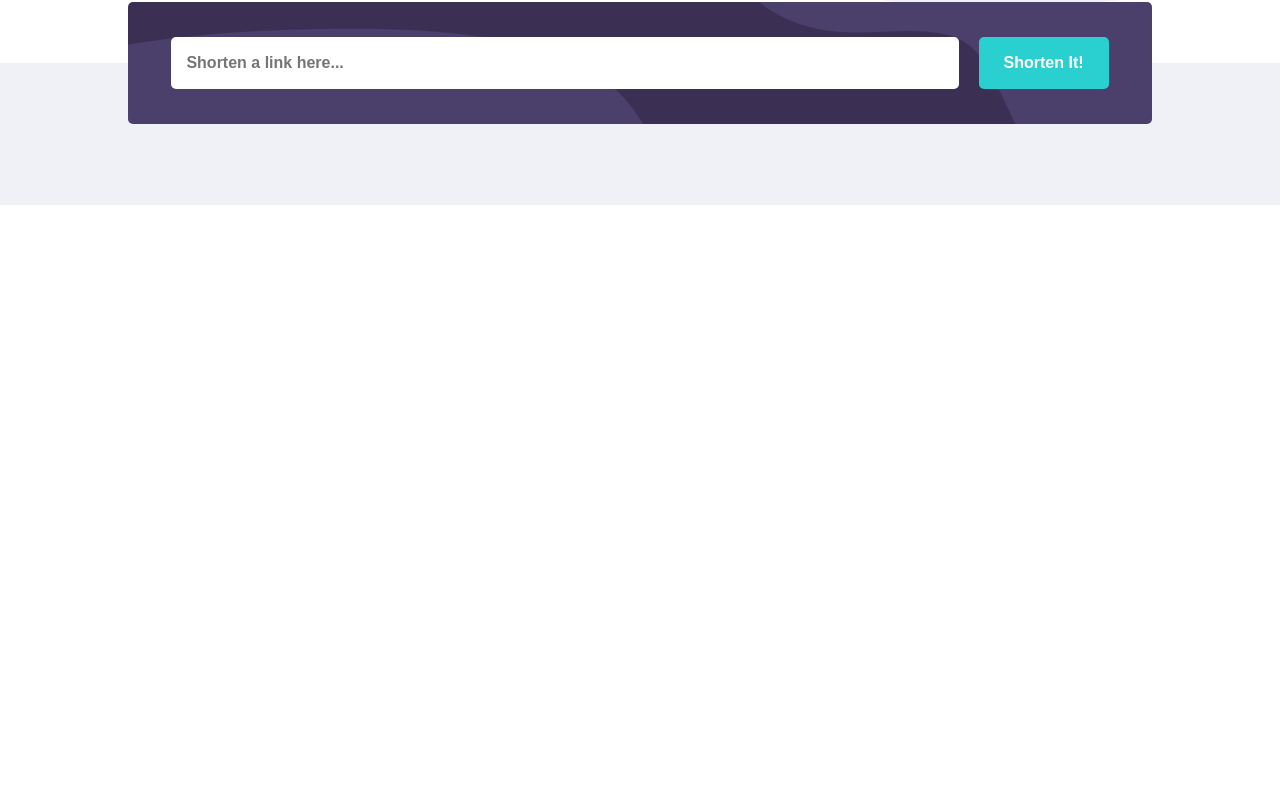
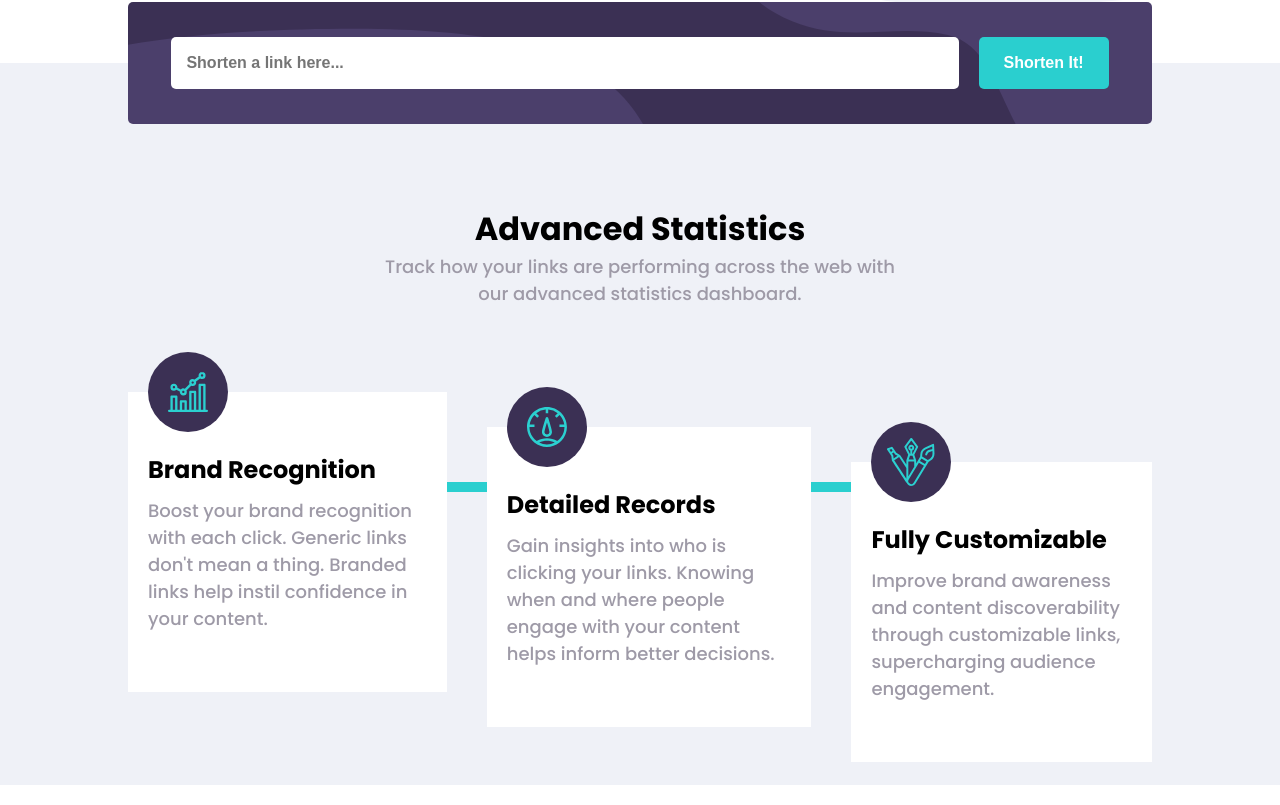
Before and after one commit to salvarecuero/url-shortening-challenge, a React (Create React App) app: page / in a window 1280 px wide. Shown: the part 584-1389 px from the top of the page. Before the commit the page ends 809 px from the top, so only its background shows below. Built offline with nearby package versions, Linux system fonts and the light colour scheme.

Commit message:
Statistics component added.

```diff
--- a/src/App.js
+++ b/src/App.js
@@ -2,6 +2,7 @@ import React from "react";
 import Header from "./components/Header/Header.component";
 import NavBar from "./components/NavBar/NavBar.component";
 import Shortener from "./components/Shortener/Shortener.component";
+import Statistics from "./components/Statistics/Statistics.component";
 
 function App() {
   return (
@@ -9,6 +10,7 @@ function App() {
       <NavBar />
       <Header />
       <Shortener />
+      <Statistics />
     </>
   );
 }
--- /dev/null
+++ b/src/components/Statistics/Statistics.component.js
@@ -0,0 +1,38 @@
+import React from "react";
+import StatisticsCard from "../StatisticsCard/StatisticsCard.component";
+import "./Statistics.styles.scss";
+
+// Statistics cards logo's
+import { ReactComponent as CardLogo1 } from "../../assets/images/icon-brand-recognition.svg";
+import { ReactComponent as CardLogo2 } from "../../assets/images/icon-detailed-records.svg";
+import { ReactComponent as CardLogo3 } from "../../assets/images/icon-fully-customizable.svg";
+
+function Statistics() {
+  return (
+    <div id="statistics-container">
+      <div id="statistics-info-container">
+        <span id="statistics-title">Advanced Statistics</span>
+        <span id="statistics-description">
+          Track how your links are performing across the web with our advanced
+          statistics dashboard.
+        </span>
+      </div>
+      <div id="statistics-cards-container">
+        <StatisticsCard Logo={CardLogo1} title="Brand Recognition">
+          Boost your brand recognition with each click. Generic links don't mean
+          a thing. Branded links help instil confidence in your content.
+        </StatisticsCard>
+        <StatisticsCard Logo={CardLogo2} title="Detailed Records">
+          Gain insights into who is clicking your links. Knowing when and where
+          people engage with your content helps inform better decisions.
+        </StatisticsCard>
+        <StatisticsCard Logo={CardLogo3} title="Fully Customizable">
+          Improve brand awareness and content discoverability through
+          customizable links, supercharging audience engagement.
+        </StatisticsCard>
+      </div>
+    </div>
+  );
+}
+
+export default Statistics;
--- /dev/null
+++ b/src/components/Statistics/Statistics.styles.scss
@@ -0,0 +1,78 @@
+@use "../../styles/colors";
+@use "../../styles/sizes";
+
+#statistics-container {
+  display: flex;
+  flex-direction: column;
+  justify-content: center;
+  align-items: center;
+  padding: 0 10% 10% 10%;
+  background-color: colors.$grayish-blue;
+
+  #statistics-info-container {
+    display: flex;
+    flex-direction: column;
+    justify-content: center;
+    width: 50%;
+    text-align: center;
+
+    #statistics-title {
+      font-size: 32px;
+      font-weight: 700;
+    }
+
+    #statistics-description {
+      color: colors.$grayish-violet;
+      font-weight: 400;
+    }
+
+    @media screen and (max-width: 725px) {
+      padding: sizes.$container-mobile-padding;
+
+      width: auto;
+    }
+  }
+
+  #statistics-cards-container {
+    display: flex;
+    gap: 40px;
+    position: relative;
+    z-index: 0;
+
+    &::before {
+      /* We want to draw a line, so no content needed */
+      content: "";
+
+      /* This sets the position and size of the pseudo-element */
+      position: absolute;
+      top: 50%;
+      width: 100%;
+      height: 10px;
+      background-color: colors.$cyan;
+
+      /* Draw behind child elements */
+      z-index: -1;
+    }
+
+    @media screen and (max-width: 725px) {
+      gap: 20px;
+      flex-direction: column;
+
+      &::after {
+        /* We want to draw a line, so no content needed */
+        content: "";
+
+        /* This sets the position and size of the pseudo-element */
+        position: absolute;
+        top: 2%;
+        left: 49%;
+        width: 10px;
+        height: 90%;
+        background-color: colors.$cyan;
+
+        /* Draw behind child elements */
+        z-index: -1;
+      }
+    }
+  }
+}
--- /dev/null
+++ b/src/components/StatisticsCard/StatisticsCard.component.js
@@ -0,0 +1,18 @@
+import React from "react";
+import "./StatisticsCard.styles.scss";
+
+function StatisticsCard({ Logo, title, children }) {
+  return (
+    <div className="statistics-card-container">
+      <div className="statistics-card-logo">
+        <Logo />
+      </div>
+      <div className="statistics-card-info">
+        <span className="statistics-card-title">{title}</span>
+        <span className="statistics-card-description">{children}</span>
+      </div>
+    </div>
+  );
+}
+
+export default StatisticsCard;
--- /dev/null
+++ b/src/components/StatisticsCard/StatisticsCard.styles.scss
@@ -0,0 +1,62 @@
+@use "../../styles/colors";
+
+.statistics-card-container {
+  display: flex;
+  flex-direction: column;
+  position: relative;
+  margin-top: 50px;
+  padding: 20px;
+  background-color: white;
+
+  $list: 1 2 3;
+
+  @each $i in $list {
+    &:nth-child(#{$i}) {
+      top: 35px * $i;
+
+      @media screen and (max-width: 725px) {
+        top: 0px;
+      }
+    }
+  }
+
+  .statistics-card-logo {
+    display: flex;
+    justify-content: center;
+    align-items: center;
+    width: 60px;
+    height: 60px;
+    position: relative;
+    bottom: 60px;
+    padding: 10px;
+    box-sizing: content-box;
+    border-radius: 50%;
+    background-color: colors.$dark-violet;
+  }
+
+  .statistics-card-info {
+    display: flex;
+    flex-direction: column;
+    gap: 10px;
+    position: relative;
+    bottom: 40px;
+
+    .statistics-card-title {
+      font-size: 24px;
+      font-weight: 700;
+    }
+
+    .statistics-card-description {
+      color: colors.$grayish-violet;
+    }
+  }
+
+  @media screen and (max-width: 725px) {
+    justify-content: center;
+    align-items: center;
+
+    * {
+      text-align: center;
+    }
+  }
+}
```
Also changed, not shown: design/mobile-design.jpg.
